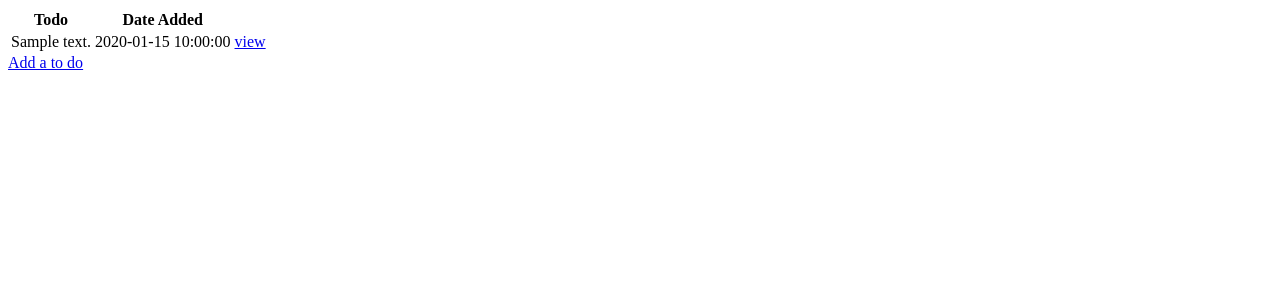
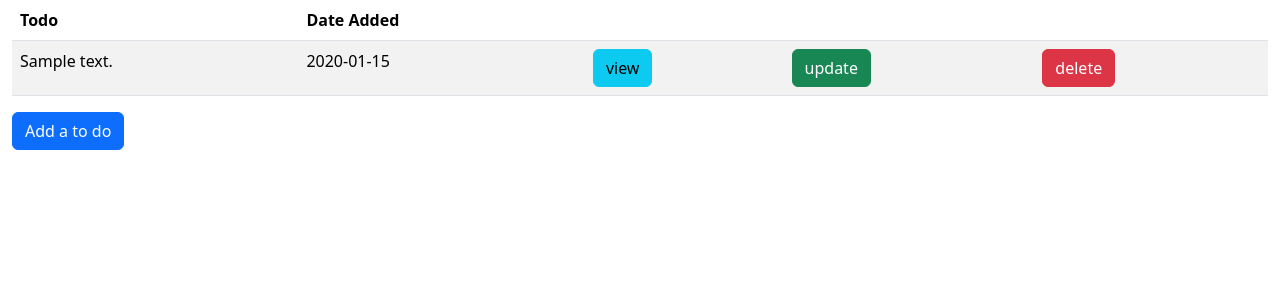
Before and after one commit to MariaTahir786/Python_v22, a Flask app: template week04/day01/crud_routes/templates/home.html in a window 1280 px wide. Shown: the top 300 px of the page. Run offline with Flask 3, Linux system fonts and the light colour scheme; the template is opened without the code that fills it: most values are stand-ins (such as "Sample title", 1, 10 or a date in 2020).

Commit message:
Flask day2 week4

```diff
--- a/week04/day01/crud_routes/server.py
+++ b/week04/day01/crud_routes/server.py
@@ -1,10 +1,10 @@
 import random
 from datetime import datetime
-from flask import Flask, render_template, session
+from flask import Flask, render_template, session,redirect,request
 
 app = Flask(__name__)
 app.secret_key = "my_secret_key"
-
+#read
 @app.route('/')
 def home():
     if not session.get('todos'):
@@ -14,21 +14,81 @@ def home():
             "description": "Feed the cat, to dog",
             "created_at": datetime.now()
         }]
-    return render_template('home.html', todos=session['todos'])
+    return render_template('home.html', todos =session['todos'])
 
 @app.route('/todo/<int:id>')
 def view_todo(id):
     found_todo = [todo for todo in session['todos'] if todo['id'] == id][0]
     return render_template('view.html', todo=found_todo)
-
+#!create
+#render form
 @app.route('/todo/add')
 def get_add_todo_form():
     return render_template('add.html')
 
+
+#import request and
 @app.route('/todo/add', methods=['POST'])
 def add_todo():
-    # Handle adding a new todo item
-    pass
+    new_todo=request.form
+    #we are using session becoz we do not have backend
+    #to get all to dos from session session is temporary storage
+    todos= session.get('todos')
+    todos.append(
+        {
+            "id": random.randint(1, 1000000),
+            "text": new_todo['text'],
+            "description": new_todo['description'],
+            "created_at": datetime.now()
+        }
+    )
+    session['todos']=todos  #save todos
+    return redirect('/')  #after submitting it should go to home page
+
+#!update
+#update the information
+@app.route('/todo/update/<int:id>')
+def get_update_todo_form(id):
+    #find to do by id
+    found_todo = [todo for todo in session['todos']
+    if todo['id'] == id][0]
+    if found_todo is None:
+        return "Todo Not found ,404"
+    return render_template('update.html', todo=found_todo)
+
+
+
+
+#!update
+@app.route('/todo/update',methods=['POST'])
+def update_todo():
+    updated_data=request.form
+    todos= session.get('todos')
+#find and update specific todo
+    for todo in todos:
+        if todo['id']== int(updated_data['id']):
+            todo['text']=updated_data['text']
+            todo['description']=updated_data['description']
+            break
+
+    session['todos']=todos
+    return redirect('/')
+
+#code for clearing the session reset session
+@app.route('/todo/reset')
+def reset():
+    session.clear()
+    return redirect('/')
+
+#!delete
+@app.route('/todo/delete/<int:id>')
+def delete_todo(id):
+    #retrieve the copy of todo list
+    todos=session.get('todos')
+    #filter the todo with id
+    found_todo = [todo for todo in todos if todo['id'] != id]
+    session['todos']=found_todo
+    return redirect('/')
 
 if __name__ == "__main__":
     app.run(debug=True)
--- /dev/null
+++ b/week04/day01/crud_routes/static/css/style.css
@@ -0,0 +1,19 @@
+*{
+    padding: 0;
+    margin: 0;
+    box-sizing: border-box;
+}
+body{
+    margin: 0 auto;
+    /* display: flex;
+    justify-content: center; */
+}
+#update_table{
+    margin-bottom: 10px;
+}
+/* table{
+margin: 25px;
+}
+a{
+    margin: 25px;
+} */
--- a/week04/day01/crud_routes/templates/add.html
+++ b/week04/day01/crud_routes/templates/add.html
@@ -4,6 +4,8 @@
     <meta charset="UTF-8">
     <meta name="viewport" content="width=device-width, initial-scale=1.0">
     <title>New to do</title>
+    <link rel="stylesheet" type="text/css" href="{{ url_for('static', filename='css/style.css') }}">
+    <link href="https://cdn.jsdelivr.net/npm/bootstrap@5.3.3/dist/css/bootstrap.min.css" rel="stylesheet" integrity="sha384-QWTKZyjpPEjISv5WaRU9OFeRpok6YctnYmDr5pNlyT2bRjXh0JMhjY6hW+ALEwIH" crossorigin="anonymous">
 </head>
 <body>
     <form action="/todo/add" method="POST">
@@ -21,8 +23,8 @@
                 </td>
             </tr>
         </table>
-    <button type="submit">Submit</button>
+    <button type="submit" class="btn btn-primary">Submit</button>
     </form>
-    <a href="/">Home</a>
+    <a href="/" class="btn btn-success">Home</a>
 </body>
 </html>
--- a/week04/day01/crud_routes/templates/home.html
+++ b/week04/day01/crud_routes/templates/home.html
@@ -5,15 +5,21 @@
     <meta charset="UTF-8">
     <meta name="viewport" content="width=device-width, initial-scale=1.0">
     <title>To Do List</title>
+    <link rel="stylesheet" type="text/css" href="{{ url_for('static', filename='css/style.css') }}">
+    <link href="https://cdn.jsdelivr.net/npm/bootstrap@5.3.3/dist/css/bootstrap.min.css" rel="stylesheet"
+        integrity="sha384-QWTKZyjpPEjISv5WaRU9OFeRpok6YctnYmDr5pNlyT2bRjXh0JMhjY6hW+ALEwIH" crossorigin="anonymous">
     <!-- Add your CSS links or styles here -->
 </head>
 
 <body>
-    <table>
+    <div class="container-fluid">
+        <table class="table table-striped table-hover">
             <thead>
                 <tr>
                     <th>Todo</th>
                     <th>Date Added</th>
+                    <th></th>
+                    <th></th>
                     <th></th>
                 </tr>
             </thead>
@@ -21,16 +27,22 @@
                 {% for todo in todos %}
                 <tr>
                     <td>{{todo.text}}</td>
-                    <td>{{ todo.created_at }}</td>
+                    <td>{{todo.created_at.strftime('%Y-%m-%d')}}</td>
                     <td>
-                        <a href="todo/{{todo.id}}">view</a>
+                        <a href="todo/{{todo.id}}" class="btn btn-info">view</a>
+                    </td>
+                    <td>
+                        <a href="/todo/update/{{todo.id}}" class="btn btn-success">update</a>
+                    </td>
+                    <td>
+                        <a href="/todo/delete/{{todo.id}}" class="btn btn-danger">delete</a>
                     </td>
                 </tr>
                 {% endfor %}
             </tbody>
         </table>
-<a href="todo/add">Add a to do </a>
-
+        <a href="todo/add" class="btn btn-primary">Add a to do </a>
+    </div>
 </body>
 
 </html>
```
Also changed, not shown: week04/day01/crud_routes/templates/update.html (+22 -2 lines), week04/day01/crud_routes/templates/view.html (+11 -4 lines), week04/day01/crud_routes/static/css/home_style.css (added). Lines whose indentation alone changed are shown as unchanged.
